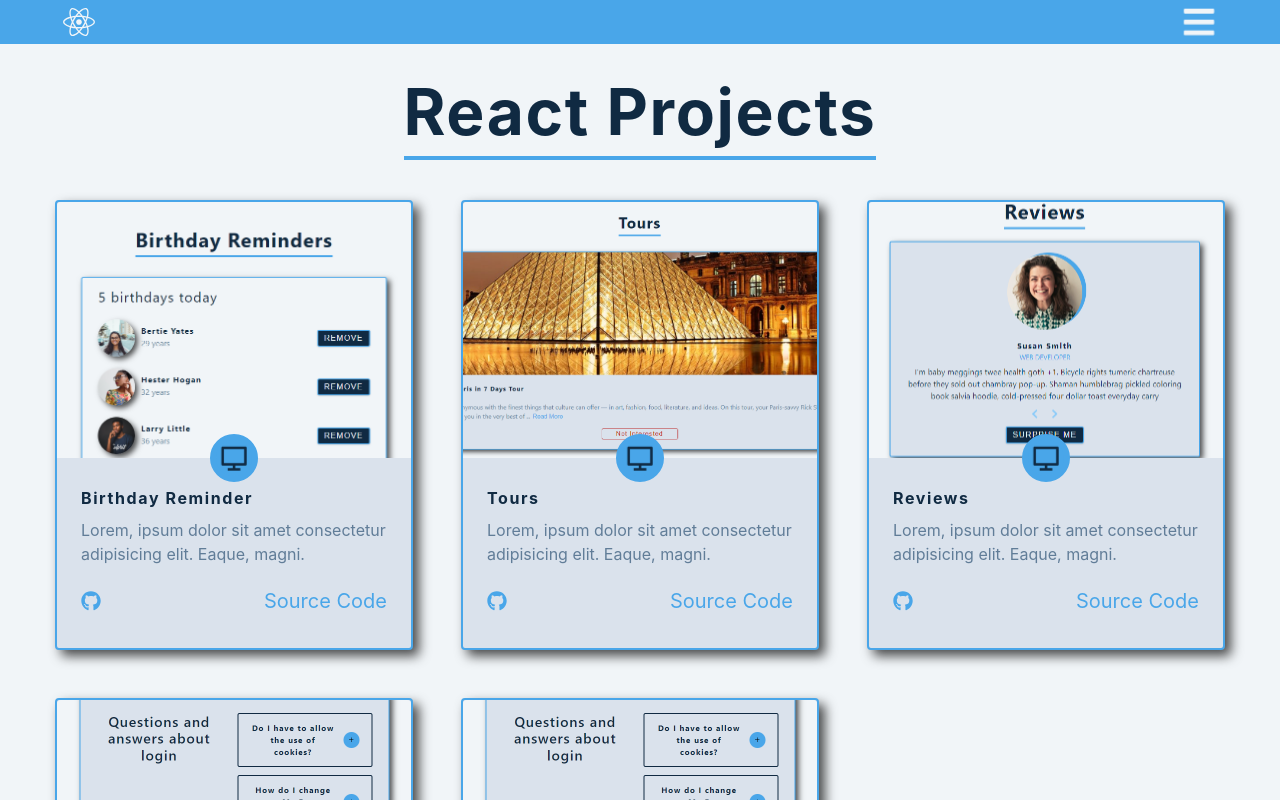
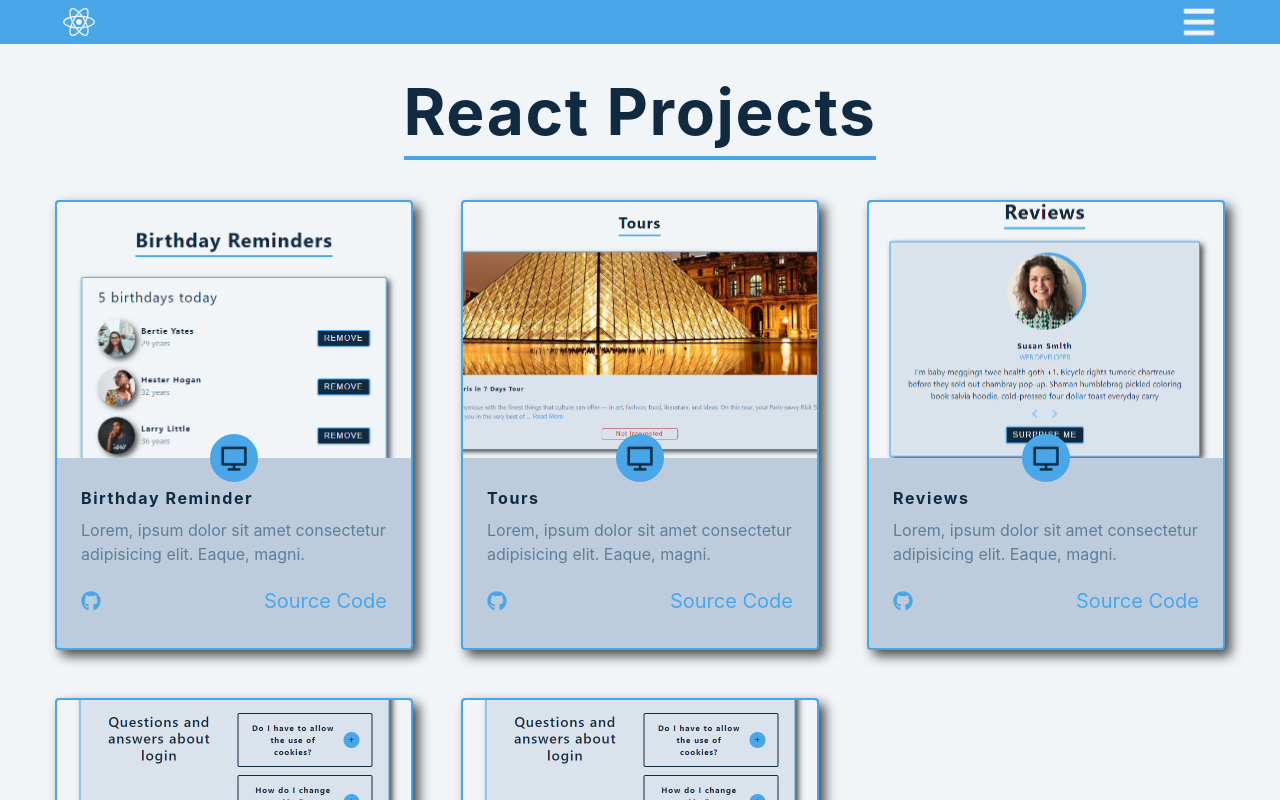
Before and after one commit to mshuber1981/React-JS, a React (Create React App) app: page /#/ in a window 1280 px wide. Shown: the top 800 px of the page. Built offline with nearby package versions, Linux system fonts and the light colour scheme.

Commit message:
Updating styles

```diff
--- a/src/components/Home/Project.jsx
+++ b/src/components/Home/Project.jsx
@@ -13,7 +13,7 @@ const StyledProject = styled.article`
   box-shadow: ${(props) =>
     props.theme.name === "light" ? "var(--light-shadow)" : "var(--lw-shadow)"};
   background: ${(props) =>
-    props.theme.name === "light" ? "var(--clr-grey-9)" : "var(--clr-grey-1)"};
+    props.theme.name === "light" ? "var(--clr-grey-8)" : "var(--clr-grey-1)"};
   color: ${(props) =>
     props.theme.name === "light" ? "var(--clr-grey-1)" : "var(--clr-grey-10)"};
 
@@ -75,7 +75,10 @@ const StyledProject = styled.article`
         justify-self: end;
 
         &:hover {
-          color: var(--clr-primary-1);
+          color: ${(props) =>
+            props.theme.name === "light"
+              ? "var(--clr-grey-1)"
+              : "var(--clr-grey-10)"};
         }
       }
     }
```
